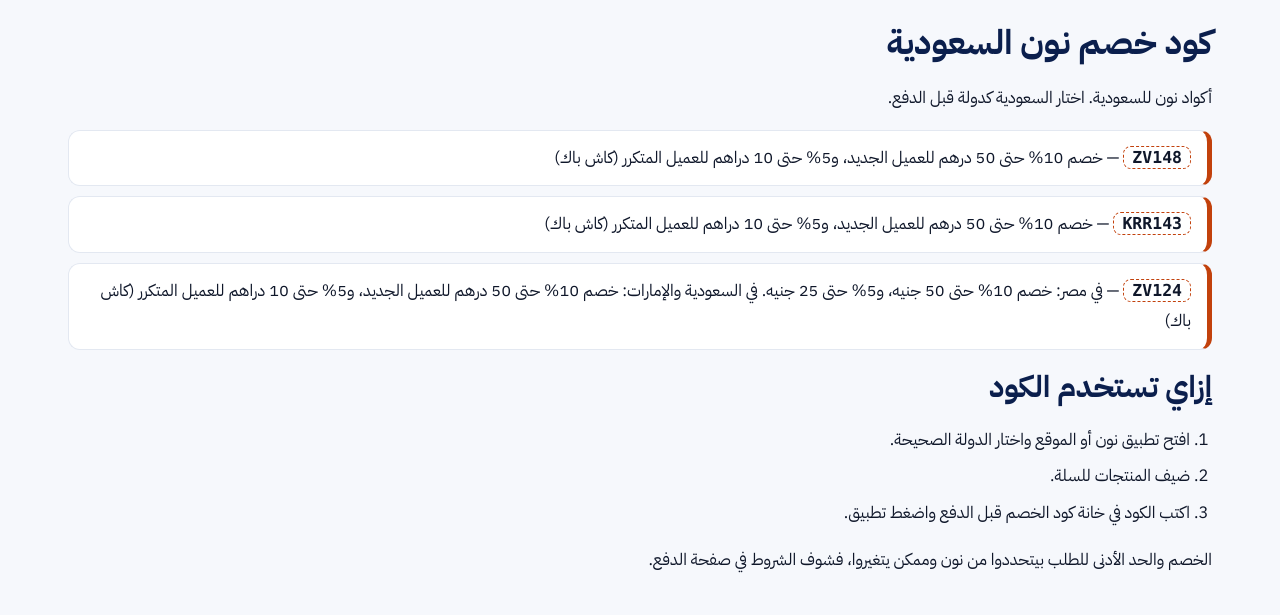
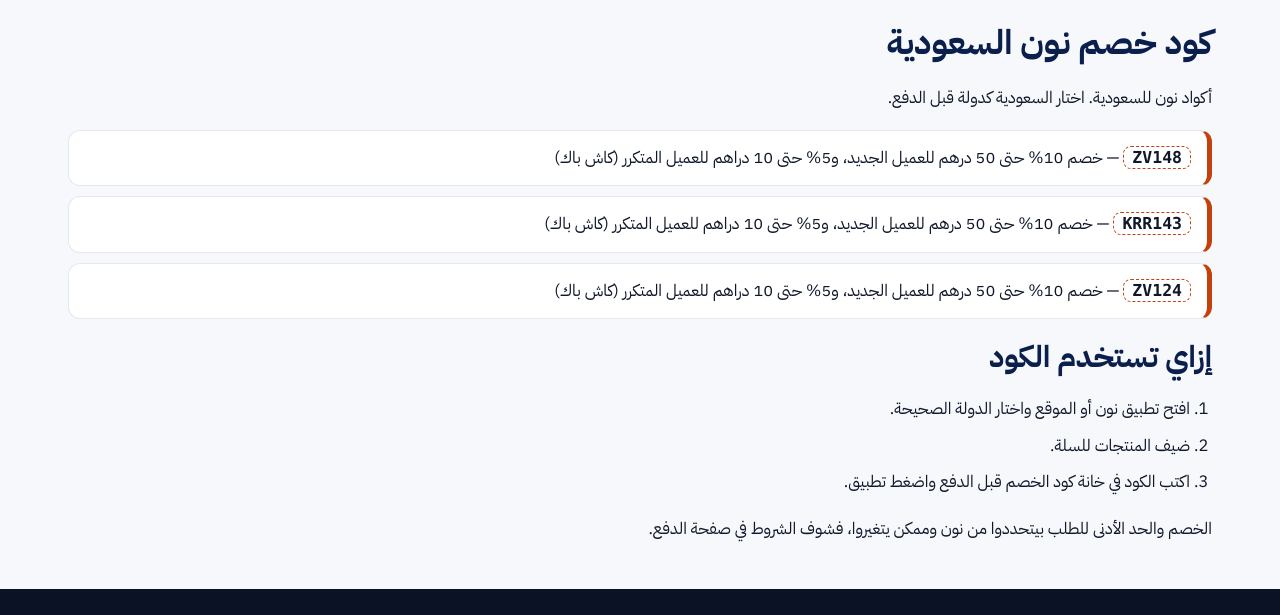
Before and after one commit to NoonDiscounts/noon-codes, a plain HTML site: page noon-saudi.html in a window 1280 px wide. Shown: the part 77-692 px from the top of the page. Drawn offline with Linux system fonts and the light colour scheme.

Commit message:
Update noon-saudi.html: richer meta description, ZV124 Saudi terms only

```diff
--- a/noon-saudi.html
+++ b/noon-saudi.html
@@ -4,12 +4,12 @@
   <meta charset="utf-8" />
   <meta name="viewport" content="width=device-width, initial-scale=1, viewport-fit=cover" />
   <title>كود خصم نون السعودية | أكواد نون KSA | توفير هب</title>
-  <meta name="description" content="أكواد خصم نون السعودية محدث باستمرار. انسخ الكود واستخدمه عند الدفع." />
+  <meta name="description" content="كود خصم نون السعودية: خصم 10% حتى 50 درهم للطلبات الجديدة و5% حتى 10 دراهم للمتكررة. انسخ الكود والصقه عند الدفع، بدون تسجيل." />
   <link rel="canonical" href="https://noon-codes.com/noon-saudi" />
   <meta property="og:type" content="website" />
   <meta property="og:url" content="https://noon-codes.com/noon-saudi" />
   <meta property="og:title" content="كود خصم نون السعودية | أكواد نون KSA | توفير هب" />
-  <meta property="og:description" content="أكواد خصم نون السعودية محدث باستمرار. انسخ الكود واستخدمه عند الدفع." />
+  <meta property="og:description" content="كود خصم نون السعودية: خصم 10% حتى 50 درهم للطلبات الجديدة و5% حتى 10 دراهم للمتكررة. انسخ الكود والصقه عند الدفع، بدون تسجيل." />
   <meta property="og:locale" content="ar_EG" />
   <meta name="twitter:card" content="summary_large_image" />
   <meta name="theme-color" content="#0b1f4d" />
@@ -51,7 +51,7 @@
     <ul class="code-list">
       <li><strong dir="ltr">ZV148</strong> — خصم 10% حتى 50 درهم للعميل الجديد، و5% حتى 10 دراهم للعميل المتكرر (كاش باك)</li>
       <li><strong dir="ltr">KRR143</strong> — خصم 10% حتى 50 درهم للعميل الجديد، و5% حتى 10 دراهم للعميل المتكرر (كاش باك)</li>
-      <li><strong dir="ltr">ZV124</strong> — في مصر: خصم 10% حتى 50 جنيه، و5% حتى 25 جنيه. في السعودية والإمارات: خصم 10% حتى 50 درهم للعميل الجديد، و5% حتى 10 دراهم للعميل المتكرر (كاش باك)</li>
+      <li><strong dir="ltr">ZV124</strong> — خصم 10% حتى 50 درهم للعميل الجديد، و5% حتى 10 دراهم للعميل المتكرر (كاش باك)</li>
     </ul>
     <h2>إزاي تستخدم الكود</h2>
     <ol>
```
